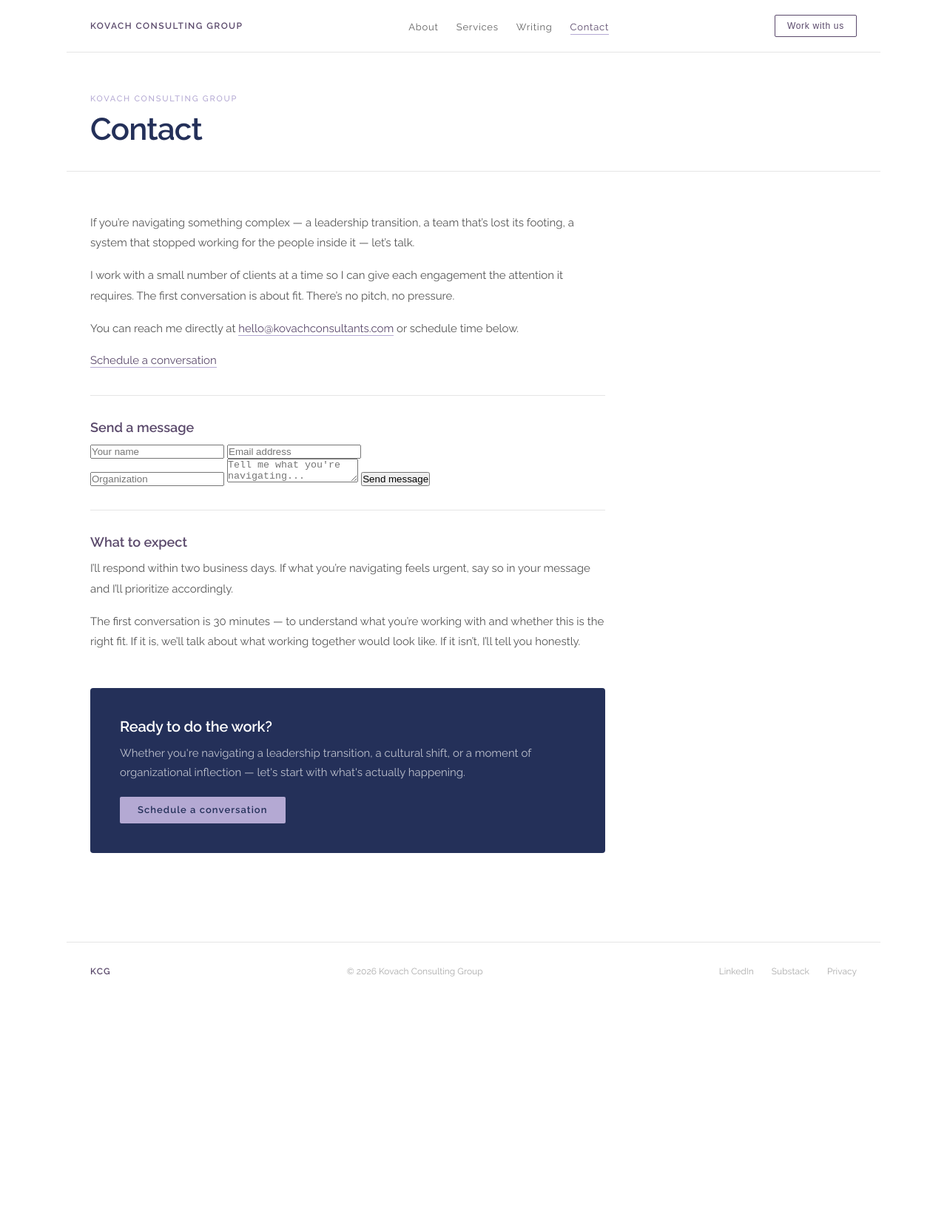
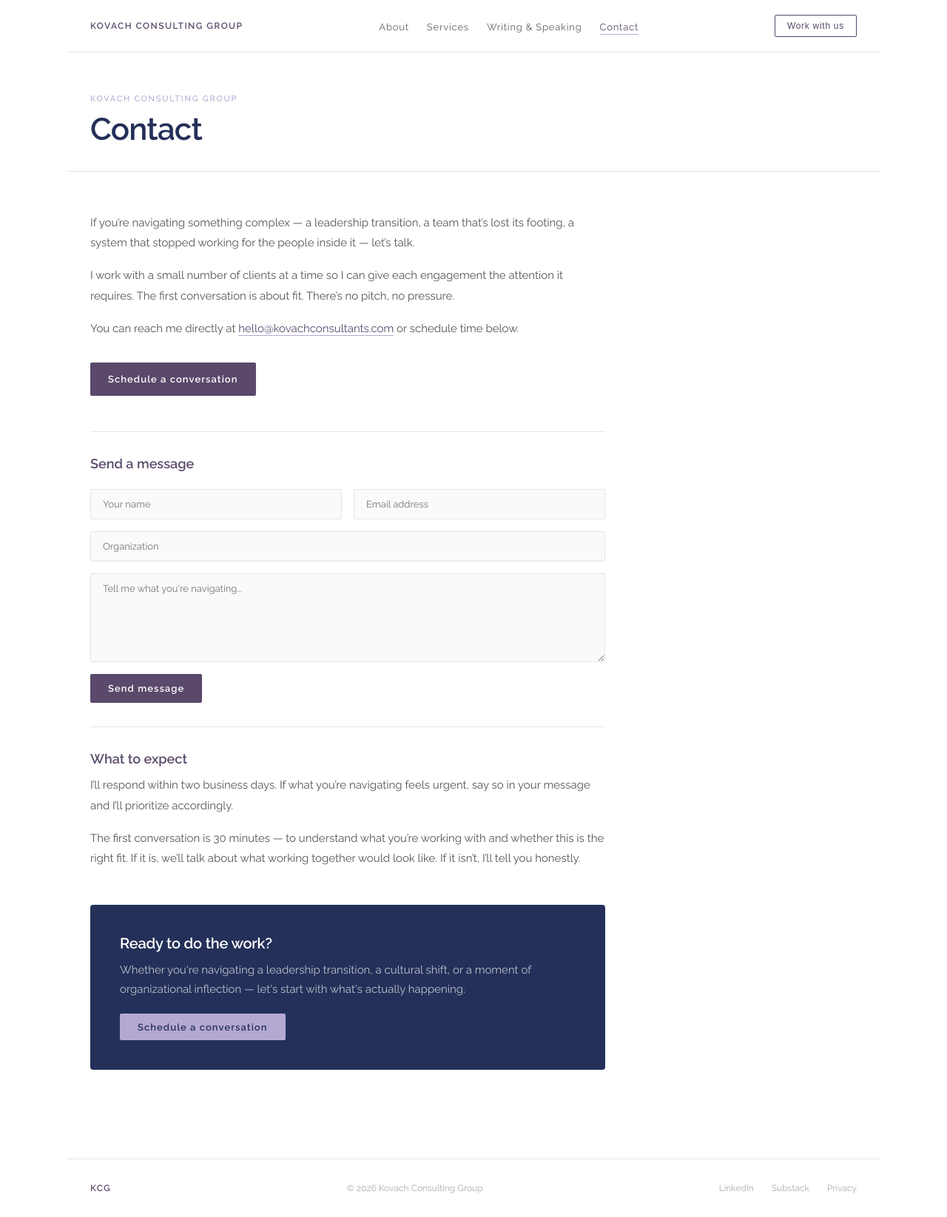
Before and after one commit to jesskovach/kovachconsultants, a Jekyll site: the page built from contact.md, in a window 1280 px wide. Shown: the whole page at 74% size. Built offline with Jekyll 4.4.1, drawn with Linux system fonts in a browser that asks for light colours; before the commit the page ends 1352 px from its top, so only the background shows below that.

Commit message:
update Nav Writing & Speaking

```diff
--- a/_layouts/page.html
+++ b/_layouts/page.html
@@ -48,6 +48,17 @@
   .page-content a{color:var(--plum);border-bottom:0.5px solid var(--lavender);}
   .page-content a:hover{color:var(--ink);}
 
+  /* CONTACT FORM */
+  .contact-form{display:flex;flex-direction:column;gap:1rem;margin-top:1.5rem;}
+  .contact-form .form-row{display:grid;grid-template-columns:1fr 1fr;gap:1rem;}
+  .contact-form input,.contact-form textarea{width:100%;padding:0.75rem 1rem;background:#FAFAFA;border:0.5px solid var(--gray);color:var(--charcoal);font-size:13px;border-radius:2px;font-family:'Raleway',sans-serif;}
+  .contact-form input:focus,.contact-form textarea:focus{outline:none;border-color:var(--lavender);}
+  .contact-form textarea{resize:vertical;min-height:120px;}
+  .contact-form button{padding:0.75rem 1.5rem;background:var(--plum);color:#fff;font-size:13px;font-weight:600;letter-spacing:0.08em;border:none;cursor:pointer;border-radius:2px;font-family:'Raleway',sans-serif;align-self:flex-start;}
+  .contact-form button:hover{background:var(--ink);}
+  .btn-calendly{display:inline-block;padding:0.65rem 1.5rem;background:var(--plum);color:#fff!important;font-size:13px;font-weight:600;letter-spacing:0.08em;border-radius:2px;border:none!important;margin:1rem 0;}
+  .btn-calendly:hover{background:var(--ink);}
+
   /* CTA BLOCK */
   .page-cta{margin:3rem 0 0;padding:2.5rem;background:var(--ink);border-radius:4px;}
   .page-cta p{color:rgba(255,255,255,0.7);font-size:15px;line-height:1.7;margin-bottom:1.25rem;}
@@ -71,7 +82,7 @@
     <ul class="nav-links">
       <li><a href="/about" {% if page.url == '/about/' %}class="active"{% endif %}>About</a></li>
       <li><a href="/services" {% if page.url == '/services/' %}class="active"{% endif %}>Services</a></li>
-      <li><a href="/writing" {% if page.url == '/writing/' %}class="active"{% endif %}>Writing</a></li>
+      <li><a href="/writing" {% if page.url == '/writing/' %}class="active"{% endif %}>Writing & Speaking</a></li>
       <li><a href="/contact" {% if page.url == '/contact/' %}class="active"{% endif %}>Contact</a></li>
     </ul>
     <button class="nav-cta" onclick="window.location.href='https://calendly.com/kovachconsultinggroup'">Work with us</button>
```
